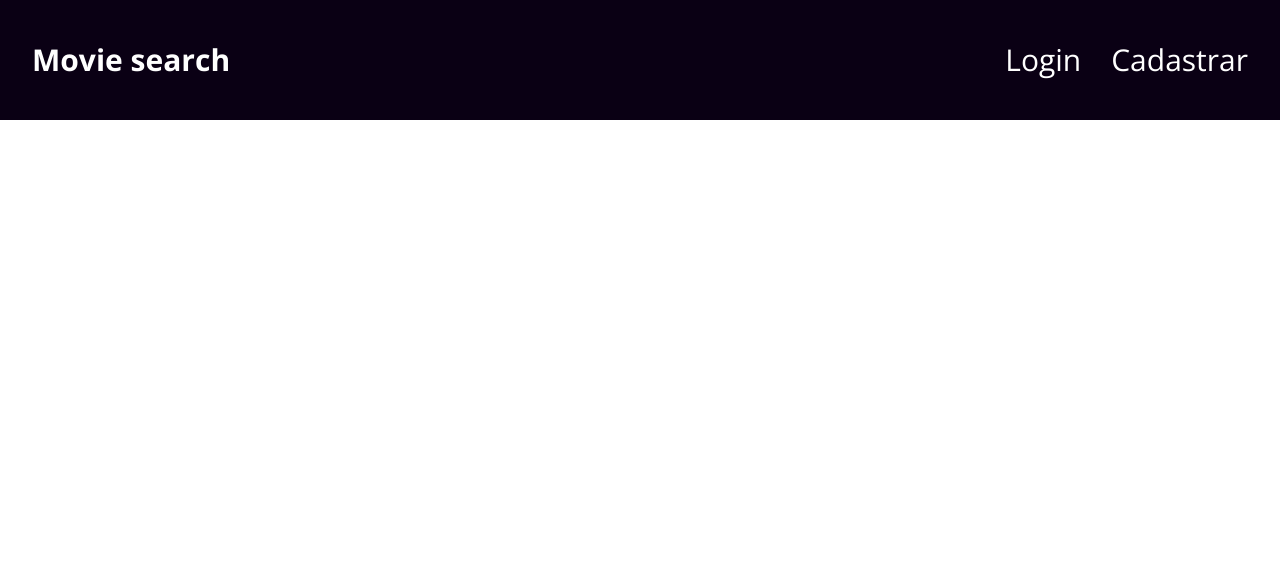
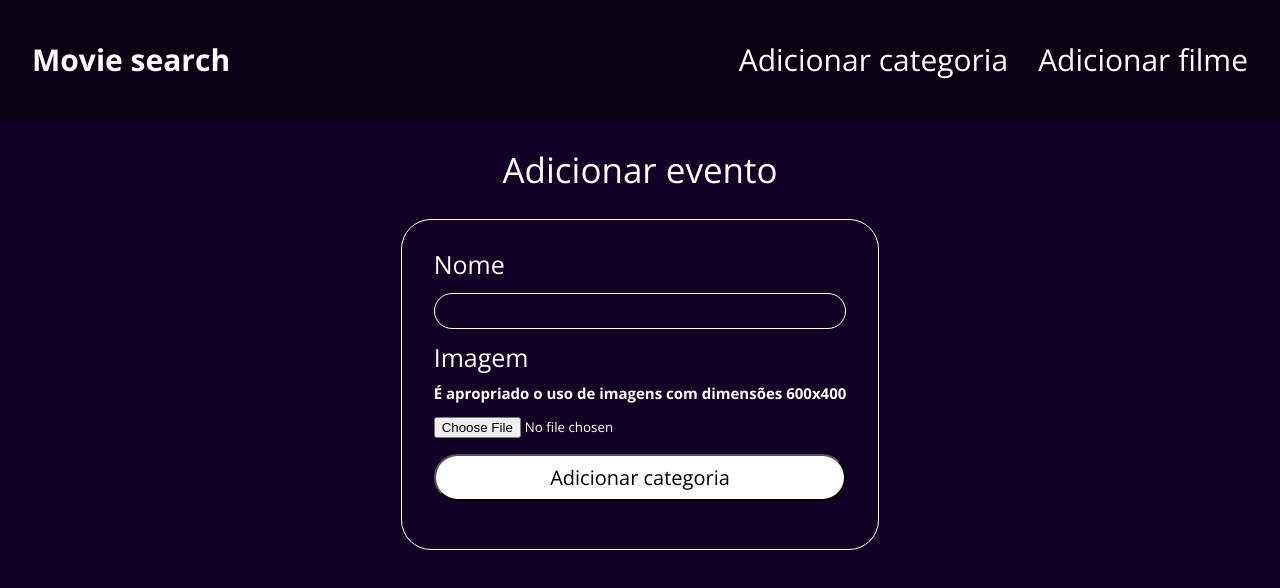
Before and after one commit to dgmatias/movie-search, an Angular app in the folder movie-search-angular/: page /add-category in a window 1280 px wide. Before the commit this address led to /. Shown: the top 588 px of the page. Built offline with nearby package versions, Linux system fonts and the light colour scheme.

Commit message:
Adicionando o add-category

```diff
--- /dev/null
+++ b/movie-search-angular/src/app/add-category/add-category.component.css
@@ -0,0 +1,91 @@
+.container {
+    padding: 2rem;
+    height: 85vh;
+    background-color: #130026;
+    box-sizing: border-box;
+
+}
+
+h1 {
+    font-size: 35px;
+    color: white;
+    text-align: center;
+}
+
+label {
+    font-size: 25px;
+    color: white;
+}
+
+label,input {
+    display: block;
+    margin-bottom: 1rem;
+}
+
+.form-container {
+    padding: 2rem;
+    /* background-color: aqua; */
+    display: flex;
+    justify-content: center;
+}
+
+form {
+    /* background-color: red; */
+    padding: 2rem;
+    border-radius: 30px;
+    border: 1px solid white;
+}
+
+.input-name {
+    width: 100%;
+    box-sizing: border-box;
+    background-color: transparent;
+    border: 1px solid white;
+    border-radius: 30px;
+    color: white;
+    outline: none;
+    padding: 0.5rem;
+}
+
+p {
+    font-size: 15px;
+    color: white;
+    margin-bottom: 1rem;
+    font-weight: bold;
+}
+
+.input-file {
+    color: #ffffff;
+}
+
+.input-submit {
+    box-sizing: border-box;
+    width: 100%;
+    border-radius: 30px;
+    background-color: white;
+    padding: 0.5rem;
+    color: black;
+    cursor: pointer;
+    font-size: 20px;
+    /* font-weight: bold; */
+}
+
+@media screen and (max-width: 768px) {
+
+    h1 {
+        font-size: 6vw;
+    }
+
+    label {
+        font-size: 5vw;
+    }
+
+    p {
+        font-size: 4vw;
+    }
+
+    .input-submit {
+        font-size: 4.7vw;
+    }
+
+}
--- /dev/null
+++ b/movie-search-angular/src/app/add-category/add-category.component.html
@@ -0,0 +1,28 @@
+<div class="container">
+
+    <div> <h1> Adicionar evento </h1> </div>
+
+    <div class="form-container">
+
+        <div>
+
+            <form>
+
+                <label for="name">Nome</label>
+                <input class="input-name" type="text" id="name" name="name" required>
+
+                <label for="img">Imagem</label>
+                <p>É apropriado o uso de imagens  com dimensões 600x400</p>
+                <input class="input-file" type="file" id="img" name="img" required>
+
+                <input class="input-submit" type="submit" value="Adicionar categoria">
+
+            </form>
+
+        </div>
+
+
+    </div>
+
+
+</div>
--- a/movie-search-angular/src/app/app-routing.module.ts
+++ b/movie-search-angular/src/app/app-routing.module.ts
@@ -3,9 +3,11 @@ import { RouterModule, Routes } from '@angular/router';
 import { HomeComponent } from './home/home.component';
 import { MoviesComponent } from './movies/movies.component';
 import { MovieInfoComponent } from './movie-info/movie-info.component';
+import { AddCategoryComponent } from './add-category/add-category.component';
 
 const routes: Routes = [
   {path: "", component: HomeComponent},
+  {path: "add-category", component: AddCategoryComponent},
   {path: "movies/:id", component: MoviesComponent},
   {path: "movie-info/:id", component: MovieInfoComponent},
 ];
--- a/movie-search-angular/src/app/app.module.ts
+++ b/movie-search-angular/src/app/app.module.ts
@@ -16,6 +16,7 @@ import { MovieService } from './service/movie-service';
 import { MovieInfoComponent } from './movie-info/movie-info.component';
 import { InfoComponent } from './movie-info/info/info.component';
 import { InfoBannerComponent } from './movie-info/info-banner/info-banner.component';
+import { AddCategoryComponent } from './add-category/add-category.component';
 
 @NgModule({
   declarations: [
@@ -29,7 +30,8 @@ import { InfoBannerComponent } from './movie-info/info-banner/info-banner.compon
     MovieComponent,
     MovieInfoComponent,
     InfoComponent,
-    InfoBannerComponent
+    InfoBannerComponent,
+    AddCategoryComponent
   ],
   imports: [
     BrowserModule,
--- a/movie-search-angular/src/app/header/header.component.css
+++ b/movie-search-angular/src/app/header/header.component.css
@@ -39,7 +39,7 @@
     display: none;
 }
 
-@media screen and (max-width: 600px) {
+@media screen and (max-width: 800px) {
 
     .side-menu {
         display: block;
@@ -62,7 +62,7 @@
 
     .item-side-menu {
 
-        font-size: 5vw;
+        font-size: 3.5vw;
     }
 
     #close-container {
--- a/movie-search-angular/src/app/header/header.component.html
+++ b/movie-search-angular/src/app/header/header.component.html
@@ -12,8 +12,8 @@
 
             <div class="right-content">
 
-                 <a class="item-header" routerLink="">Login</a>
-                 <a class="item-header" routerLink="">Cadastrar</a>
+                 <a class="item-header" routerLink="/add-category">Adicionar categoria</a>
+                 <a class="item-header" routerLink="">Adicionar filme</a>
                  <i (click)="toggleSideMenu()" id="bars" class="fa-solid fa-bars" style="color: #ffffff;"></i>
             </div>
 
@@ -31,8 +31,8 @@
             </div>
 
             <div id="item-side-menu-container">
-                <div> <a class="item-side-menu"> Login </a></div>
-                <div> <a class="item-side-menu"> Cadastrar </a></div>
+                <div> <a routerLink="/add-category" class="item-side-menu">Adicionar categoria</a></div>
+                <div> <a class="item-side-menu">Adicionar filme</a></div>
 
             </div>
 
```
Also changed, not shown: movie-search-angular/src/app/add-category/add-category.component.ts (added, +10 -0 lines).
